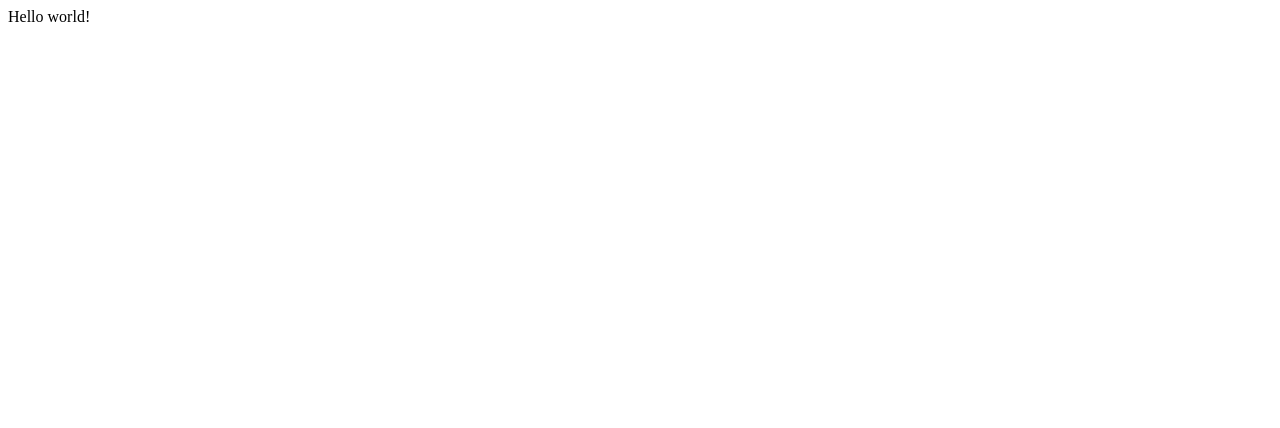
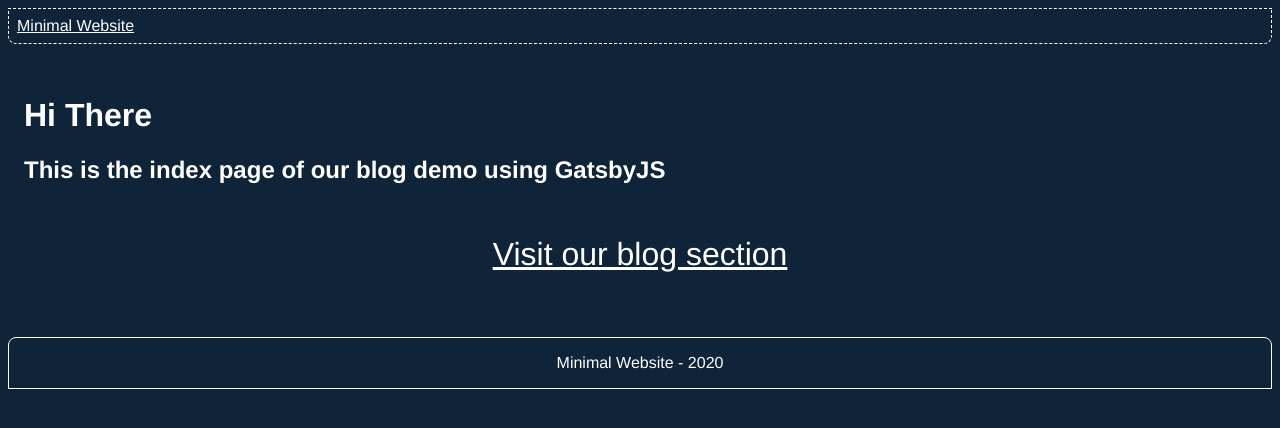
Before and after one commit to brunojppb/gatsby-minimal-blog, a Gatsby site: page / in a window 1280 px wide. Built offline with nearby package versions, Linux system fonts and the light colour scheme; Gatsby itself is replaced by a stand-in of ours.

Commit message:
fist commit

```diff
--- /dev/null
+++ b/gatsby-browser.js
@@ -0,0 +1 @@
+import './src/styles/global.css';
--- a/gatsby-config.js
+++ b/gatsby-config.js
@@ -7,3 +7,7 @@
 module.exports = {
   /* Your site config here */
 }
+
+require("dotenv").config({
+  path: `.env.${process.env.NODE_ENV}`,
+})
--- a/package.json
+++ b/package.json
@@ -14,7 +14,10 @@
     "test": "echo \"Write tests! -> https://gatsby.dev/unit-testing\" && exit 1"
   },
   "dependencies": {
+    "axios": "^0.19.2",
+    "dotenv": "^8.2.0",
     "gatsby": "^2.19.7",
+    "marked": "^0.8.0",
     "react": "^16.12.0",
     "react-dom": "^16.12.0"
   },
--- /dev/null
+++ b/src/components/footer.js
@@ -0,0 +1,11 @@
+import React from 'react';
+
+export default function Footer() {
+
+  return(
+    <footer>
+      Minimal Website - 2020
+    </footer>
+  );
+
+}
--- /dev/null
+++ b/src/components/header.js
@@ -0,0 +1,12 @@
+import React from 'react';
+import { Link } from 'gatsby';
+
+export default function Header() {
+
+  return(
+    <header>
+      <Link to="/">Minimal Website</Link>
+    </header>
+  );
+
+}
--- /dev/null
+++ b/src/components/layout.js
@@ -0,0 +1,17 @@
+import React from 'react';
+import Header from './header';
+import Footer from './footer';
+
+export default function Layout({children, ...props}) {
+
+  return(
+    <React.Fragment>
+      <Header/>
+      <main>
+        {children}
+      </main>
+      <Footer/>
+    </React.Fragment>
+  )
+
+}
--- a/src/pages/index.js
+++ b/src/pages/index.js
@@ -1,3 +1,17 @@
 import React from "react"
+import Layout from "../components/layout"
+import { Link } from "gatsby"
 
-export default () => <div>Hello world!</div>
+export default function Index() {
+
+  return(
+    <Layout>
+      <h1>Hi There</h1>
+      <h2>This is the index page of our blog demo using GatsbyJS</h2>
+      <div className="go-to-articles">
+        <Link to="/articles">Visit our blog section</Link>
+      </div>
+    </Layout>
+  )
+
+}
--- /dev/null
+++ b/src/styles/global.css
@@ -0,0 +1,44 @@
+html, body {
+  background-color: #0F2438;
+  color: white;
+  font-family: "PT Sans", "Helvetica", "Arial", sans-serif;
+}
+
+a {
+  color: white;
+}
+
+header {
+  border: 1px dashed white;
+  padding: 8px;
+  border-radius: 0 0 8px 8px;
+}
+
+footer {
+  border: 1px solid white;
+  padding: 16px;
+  text-align: center;
+  border-radius: 8px 8px 0 0;
+}
+
+main {
+  padding: 32px 16px;
+}
+
+.go-to-articles {
+  padding: 32px;
+  text-align: center;
+}
+
+.go-to-articles a {
+  font-size: 32px;
+}
+
+.article-list > div {
+  padding: 15px;
+}
+
+.article-list > div > a {
+  font-size: 18px;
+  font-weight: bold;
+}
--- /dev/null
+++ b/src/templates/all_articles.js
@@ -0,0 +1,21 @@
+import React from 'react';
+import { Link } from 'gatsby';
+import Layout from '../components/layout';
+
+export default function AllArticles({pageContext: {articles}}) {
+
+  return (
+    <Layout>
+    <div className="article-list">
+      {
+        articles.map(article => (
+          <div key={article.uuid}>
+            <Link to={`/article/${article.slug}`}>{article.content.title}</Link>
+          </div>
+        ))
+      }
+    </div>
+    </Layout>
+  );
+
+}
```
Also changed, not shown: gatsby-node.js (added, +40 -0 lines), src/templates/article.js (added, +15 -0 lines), README.md, 1 other file.
